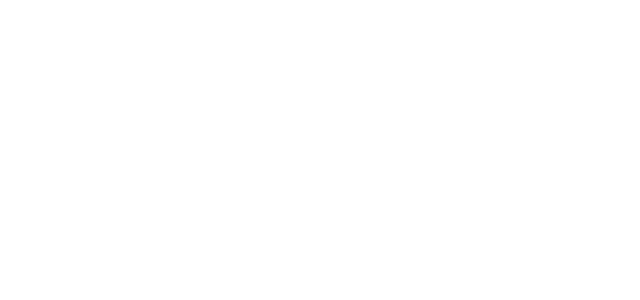
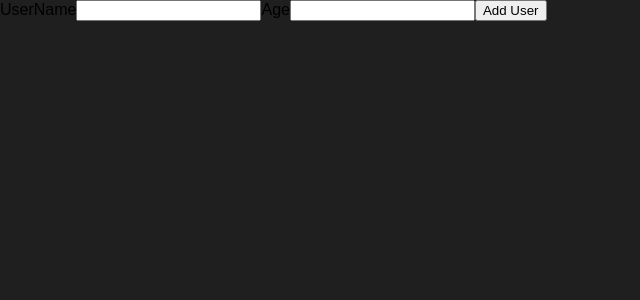
Before and after one commit to AliFarahmand1993/user-react-app, a React (Create React App) app: page / in a window 1280 px wide. Shown: the top 300 px of the page, without its empty margins (0-640 px from the left). Built offline with nearby package versions, Linux system fonts and the light colour scheme.

Commit message:
Add form component
Add form component with 2 inputs and label

```diff
--- a/src/App.js
+++ b/src/App.js
@@ -1,11 +1,12 @@
 import React from 'react';
+import AddUser from './Components/Users/AddUser';
 
 
 function App() {
   return (
-    <div>
-
-    </div>
+    <>
+<AddUser/>
+    </>
   );
 }
 
--- /dev/null
+++ b/src/Components/Users/AddUser.js
@@ -0,0 +1,21 @@
+import React from 'react'
+
+const AddUser = (props) => {
+
+const addUserHandler = (event) =>{
+    event.preventDefault();
+};
+
+
+    return (
+        <form onClick={addUserHandler}>
+            <label htmlFor='username'>UserName</label>
+            <input id='username' type="text"></input>
+            <label htmlFor='age'>Age</label>
+            <input id='age' type="number"></input>
+            <button>Add User</button>
+        </form>
+    )
+}
+
+export default AddUser
--- a/src/index.css
+++ b/src/index.css
@@ -4,6 +4,7 @@
 
 html {
   font-family: sans-serif;
+  background: #1f1f1f;
 }
 
 body {
```
